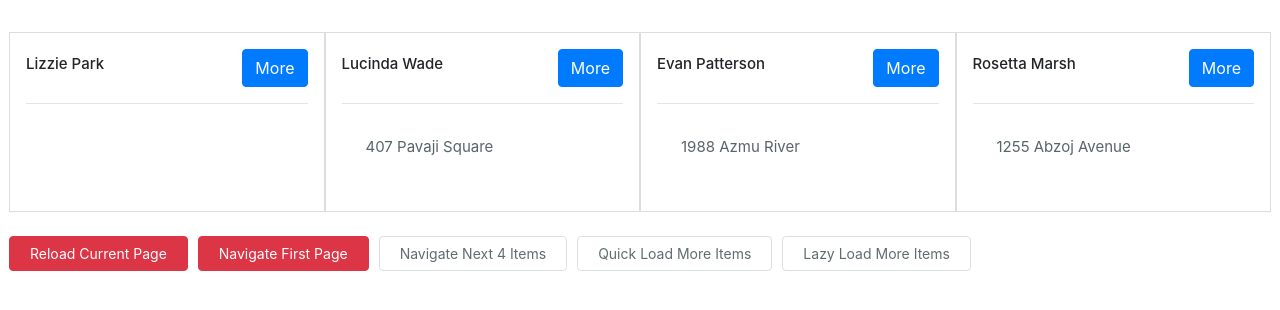
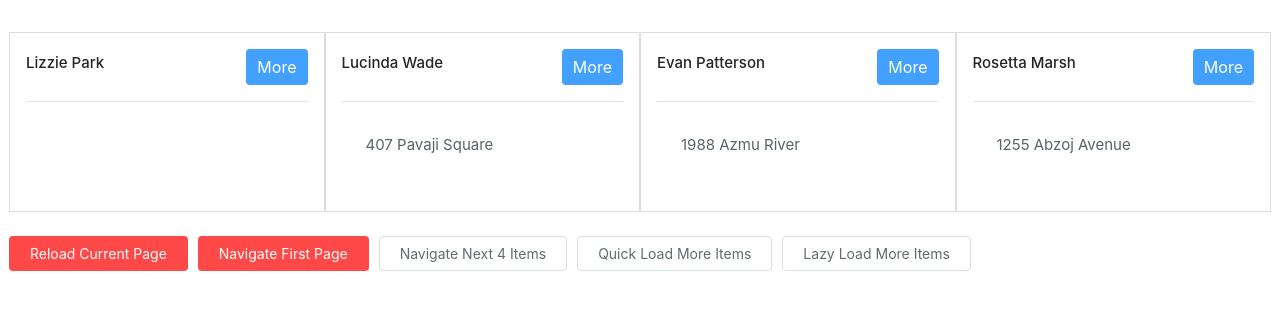
Before and after one commit to devtaijul/people-directory, a React (Create React App) app: page / in a window 1280 px wide. Shown: the top 310 px of the page. Built offline with nearby package versions, Linux system fonts and the light colour scheme.

Commit message:
Button color combination setup

```diff
--- a/package.json
+++ b/package.json
@@ -11,6 +11,7 @@
     "react": "^16.12.0",
     "react-bootstrap": "^1.0.0-beta.16",
     "react-dom": "^16.12.0",
+    "react-router-dom": "^5.1.2",
     "react-scripts": "3.4.0",
     "react-spinners-kit": "^1.9.1"
   },
--- a/src/App.css
+++ b/src/App.css
@@ -61,3 +61,20 @@
   border: 1px solid #74B9FF;
   color: #74B9FF;
 }
+.More-btn {
+  color: #fff;
+  background-color: rgb(66, 161, 255);
+  padding: 5px 10px;
+}
+.More-btn:hover {
+  background-color: #3498DB;
+  color: #ffffff;
+}
+.btn-red {
+  background-color: #FF4848;
+  color: #fff;
+}
+.btn-red:hover {
+  color: #fff;
+  background-color: rgb(255, 94, 88);
+}
--- a/src/App.js
+++ b/src/App.js
@@ -31,6 +31,7 @@ function App() {
 
   const loadNextFour = () => {
     setcurrentPage(currentPage + 1);
+    setpeoplePerPage(4)
   };
 
   const quickLoadItems = () => {
--- a/src/components/Button/Button.js
+++ b/src/components/Button/Button.js
@@ -1,13 +1,25 @@
 import React from "react";
+import { BrowserRouter } from "react-router-dom";
 
-function Button({ loadNextFour, quickLoadItems, lazyLoadItems, navigateFirstPage }) {
+function Button({
+  loadNextFour,
+  quickLoadItems,
+  lazyLoadItems,
+  navigateFirstPage
+}) {
   return (
+    <BrowserRouter>
       <div className="row mt-3">
         <div className="direction-button">
-        <button className="btn btn-danger">Reload Current Page</button>
+          <button className="btn btn-red">Reload Current Page</button>
         </div>
         <div className="direction-button">
-        <button onClick={() => navigateFirstPage()} className="btn btn-danger">Navigate First Page</button>
+          <button
+            onClick={() => navigateFirstPage()}
+            className="btn btn-red"
+          >
+            Navigate First Page
+          </button>
         </div>
         <div className="direction-button">
           <button className="btn btn-custom" onClick={() => loadNextFour()}>
@@ -25,6 +37,7 @@ function Button({ loadNextFour, quickLoadItems, lazyLoadItems, navigateFirstPage
           </button>
         </div>
       </div>
+    </BrowserRouter>
   );
 }
 
--- a/src/components/Person/Person.js
+++ b/src/components/Person/Person.js
@@ -16,7 +16,7 @@ function Person({ person, toggleModal, sendPersonToPerent }) {
         <h6 className="align-self-center" style={{ fontSize: "15px" }}>
           {person.name}
         </h6>
-        <button onClick={() => sendPerson()} className="btn btn-primary">
+        <button onClick={() => sendPerson()} className="btn More-btn">
           More
         </button>
       </div>
```
Also changed, not shown: 1 other file (tests, documents, lock files or other folders). Lines whose indentation alone changed are shown as unchanged.
